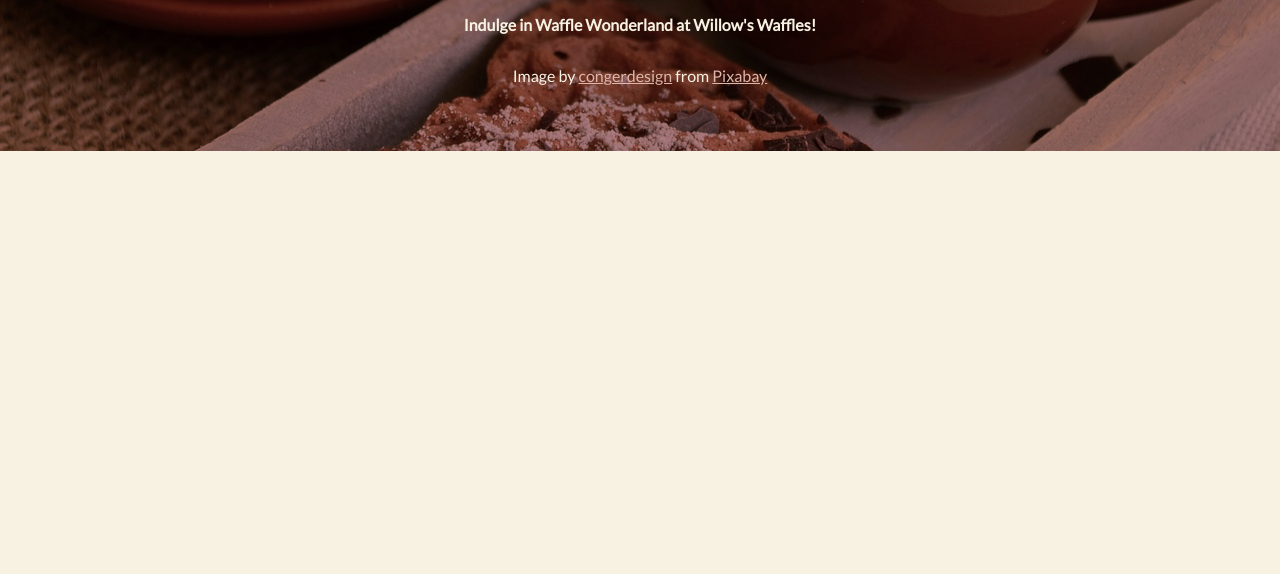
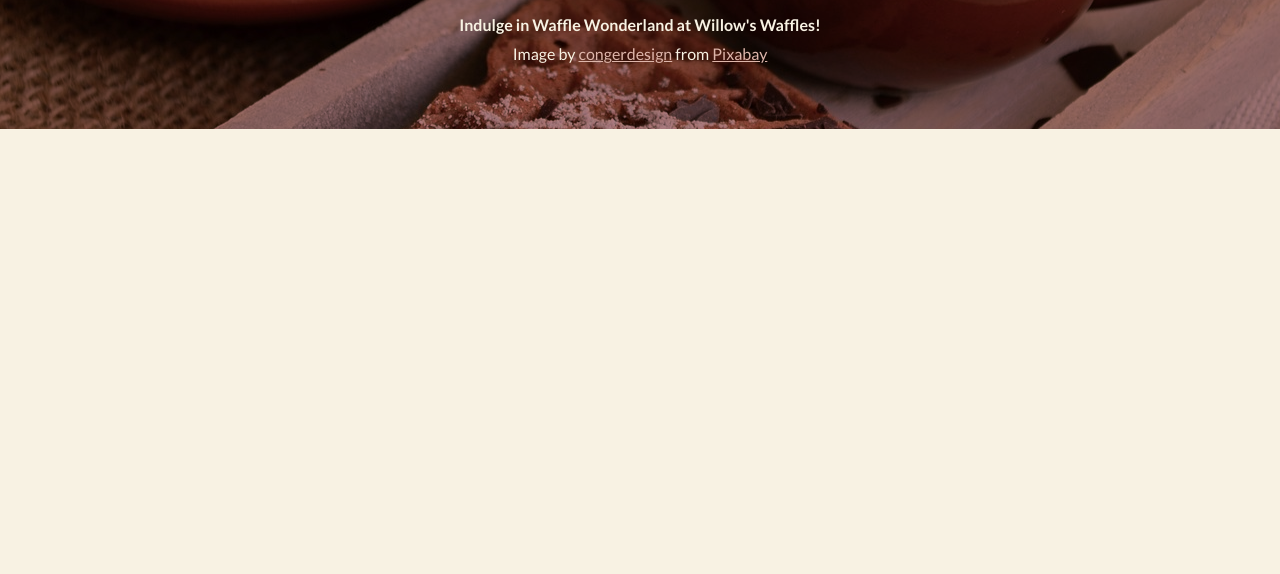
Before and after one commit to codingartist-stack/resturant, a website: page dist/index.html in a window 1280 px wide. Shown: the part 226-800 px from the top of the page. Drawn offline with Linux system fonts and the light colour scheme.

Commit message:
adjusted h4 css to they were bold and less margin on the bottom and p had less margin on the top.

```diff
--- a/src/style.css
+++ b/src/style.css
@@ -80,7 +80,12 @@
 }
 
 h4 {
-  margin-bottom: 16px;
+  margin-bottom: 5px;
+  font-family: 'Lato-Bold';
+}
+
+p {
+  margin-top: 5px;
 }
 
 .navigation {
```
Also changed, not shown: dist/main.js.
